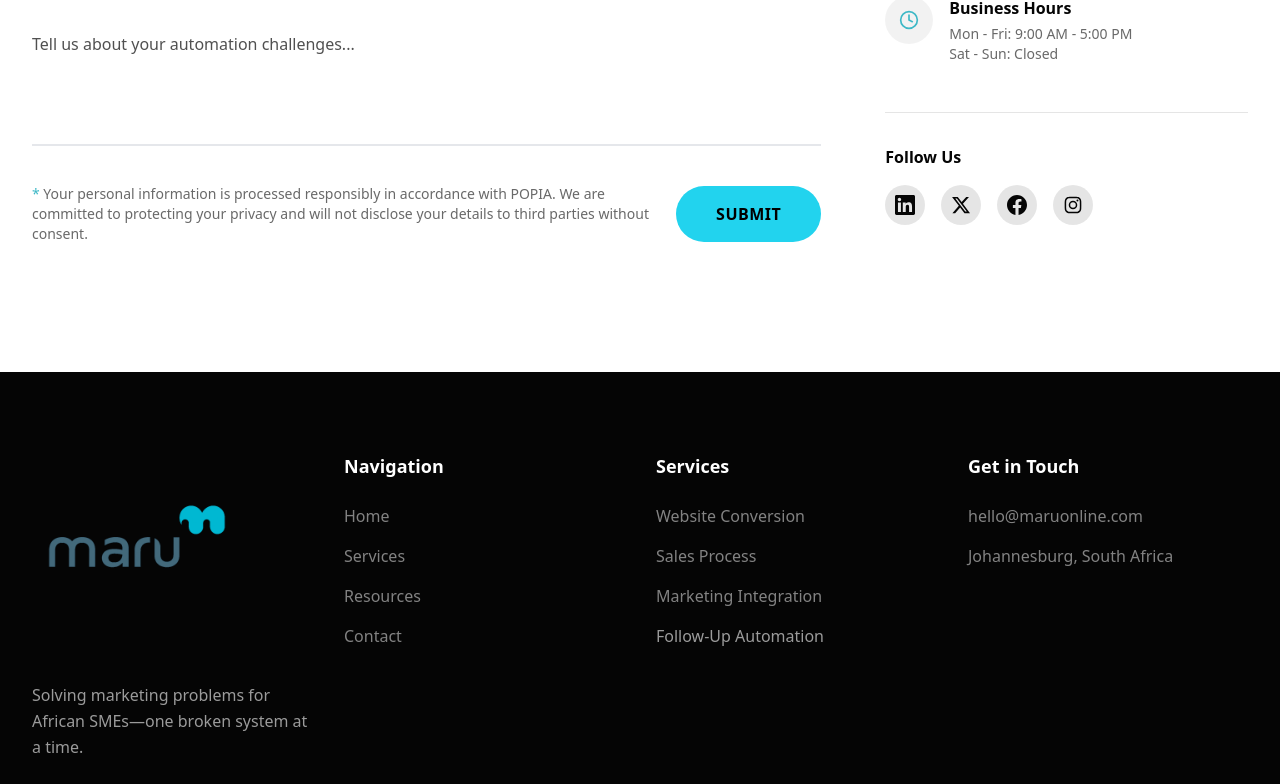
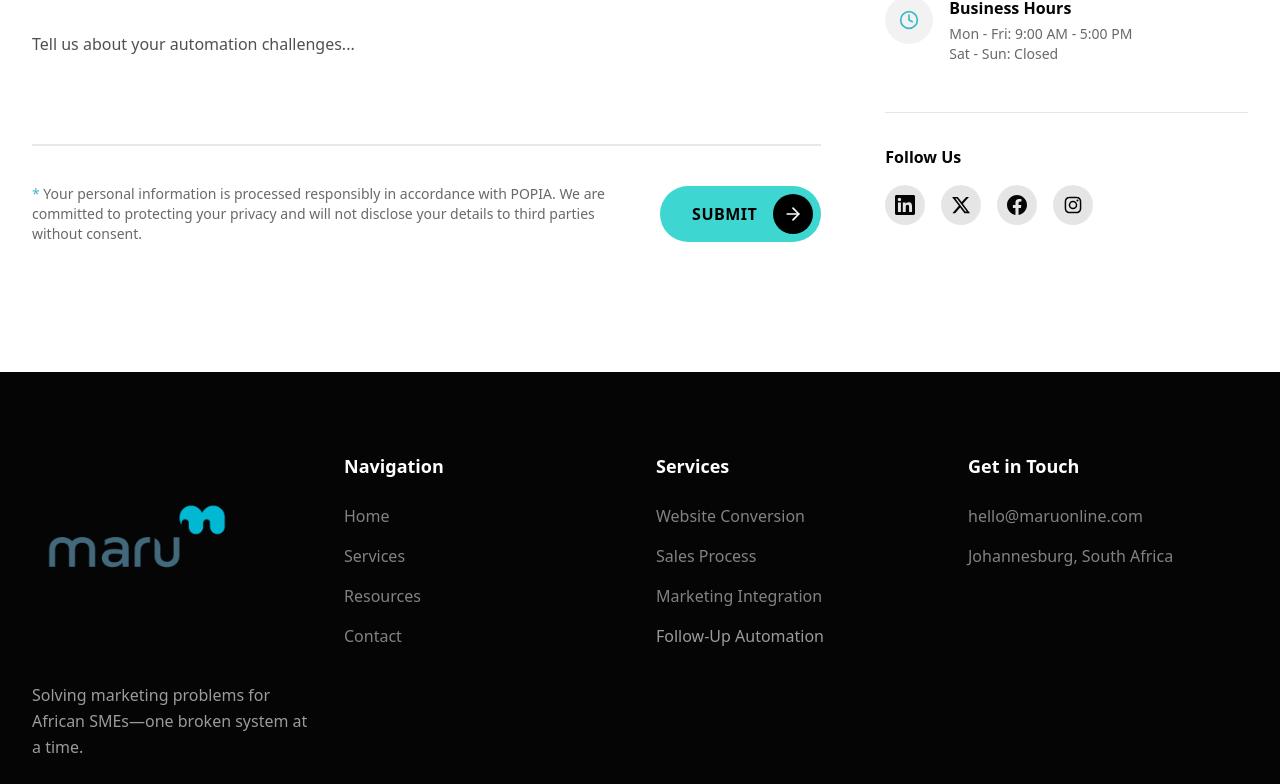
Before and after one commit to jimmy-motsei/maru-website, a Next.js app: page /contact in a window 1280 px wide. Shown: the part 936-1720 px from the top of the page. Built offline with nearby package versions, Linux system fonts and the light colour scheme; no server answers; the database is empty.

Commit message:
style: reintroduce Maru styling (arrow CTA, typography, #3DD6D0)

```diff
--- a/app/globals.css
+++ b/app/globals.css
@@ -2,7 +2,7 @@
 
 @theme {
   --font-sans: var(--font-inter), system-ui, sans-serif;
-  --color-cyan-primary: #22d3ee;
+  --color-cyan-primary: #3DD6D0;
   --color-cyan-hover: #1cb8cc;
   --color-accent: #3db8c6;
   --color-dark: #050505;
--- a/components/broken-playbook/BrokenPlaybookHero.tsx
+++ b/components/broken-playbook/BrokenPlaybookHero.tsx
@@ -2,6 +2,7 @@
 
 import { motion } from "framer-motion";
 import { AtmosphericBackground } from "@/components/ui/AtmosphericBackground";
+import { CTAPrimary } from "@/components/ui/CTAPrimary";
 
 export function BrokenPlaybookHero() {
   const scrollToSection = (id: string) => {
@@ -19,9 +20,9 @@ export function BrokenPlaybookHero() {
           transition={{ duration: 0.6 }}
           className="max-w-5xl mx-auto text-center"
         >
-          <h1 className="text-4xl md:text-5xl lg:text-6xl font-medium text-white mb-6 leading-tight">
-            Most SME Marketing Fails for One Reason:{" "}
-            <span className="text-[var(--color-cyan-primary)] font-semibold">
+          <h1 className="text-4xl md:text-5xl lg:text-6xl text-white mb-6 leading-tight">
+            <span className="font-light text-zinc-400 block mb-2 sm:mb-0 sm:inline">Most SME Marketing Fails for One Reason:</span>{" "}
+            <span className="font-bold text-white">
               The Wrong Playbook
             </span>
           </h1>
@@ -33,12 +34,12 @@ export function BrokenPlaybookHero() {
           </p>
 
           <div className="flex flex-col sm:flex-row gap-4 justify-center items-center">
-            <button
+            <CTAPrimary
               onClick={() => scrollToSection("diagnostics")}
-              className="inline-flex items-center justify-center px-8 py-4 bg-[var(--color-cyan-primary)] text-black font-bold uppercase text-sm rounded-full hover:bg-[#35C4BE] transition-all duration-300 shadow-[0_0_30px_rgba(34,211,238,0.3)] hover:shadow-[0_0_40px_rgba(34,211,238,0.5)] hover:-translate-y-1"
+              className="w-full sm:w-auto"
             >
               Find Where It's Breaking
-            </button>
+            </CTAPrimary>
 
             <button
               onClick={() => scrollToSection("why-it-matters")}
--- a/components/ui/Button.tsx
+++ b/components/ui/Button.tsx
@@ -12,7 +12,7 @@ export function Button({ className, variant = "primary", href, children, ...prop
   const baseStyles = "group inline-flex items-center justify-center rounded-full text-xs sm:text-sm font-bold uppercase tracking-[1px] transition-all duration-300 ease-in-out whitespace-nowrap";
 
   const variants = {
-    primary: "bg-[#22d3ee] text-black h-[52px] sm:h-[56px] px-8 hover:bg-[#06b6d4] hover:shadow-[0_6px_20px_rgba(34,211,238,0.5)] hover:-translate-y-0.5",
+    primary: "bg-[#3DD6D0] text-black h-[52px] sm:h-[56px] px-8 hover:bg-[#35C4BE] hover:shadow-[0_6px_20px_rgba(61,214,208,0.5)] hover:-translate-y-0.5",
     outline: "border border-white/20 text-white h-[52px] sm:h-[56px] px-8 hover:bg-white/10",
     icon: "p-0 h-10 w-10 lg:h-[70px] lg:w-[70px] justify-center",
   };
--- a/components/ui/CTAPrimary.tsx
+++ b/components/ui/CTAPrimary.tsx
@@ -1,6 +1,7 @@
 import React from 'react';
 import { cn } from '@/lib/utils';
 import Link from 'next/link';
+import { ArrowRight } from 'lucide-react';
 
 interface CTAPrimaryProps {
   children: React.ReactNode;
@@ -26,22 +27,29 @@ export const CTAPrimary: React.FC<CTAPrimaryProps> = ({
   rel
 }) => {
   const baseStyles = cn(
-    "inline-flex items-center justify-center",
-    "bg-[#22d3ee] text-black",
+    "group relative inline-flex items-center justify-between",
+    "bg-[#3DD6D0] text-black",
     "font-bold uppercase text-xs sm:text-sm md:text-base tracking-[0.5px]",
-    "px-6 sm:px-8 md:px-10 py-3 sm:py-4 rounded-full",
+    "pl-6 sm:pl-8 pr-2 py-2 rounded-full",
     "min-h-[52px] sm:min-h-[56px]",
-    "whitespace-nowrap",
+    "whitespace-nowrap cursor-pointer",
     "transition-all duration-300 ease-in-out",
-    "hover:bg-[#06b6d4] hover:translate-y-[-2px] hover:shadow-[0_6px_20px_rgba(34,211,238,0.5)]",
-    "active:translate-y-0 active:shadow-[0_2px_8px_rgba(34,211,238,0.3)]",
-    "focus-visible:outline focus-visible:outline-3 focus-visible:outline-[#22d3ee] focus-visible:outline-offset-3",
+    "hover:bg-[#35C4BE] hover:translate-y-[-2px] hover:shadow-[0_6px_20px_rgba(61,214,208,0.5)]",
+    "active:translate-y-0 active:shadow-[0_2px_8px_rgba(61,214,208,0.3)]",
+    "focus-visible:outline focus-visible:outline-3 focus-visible:outline-[#3DD6D0] focus-visible:outline-offset-3",
     "disabled:opacity-50 disabled:cursor-not-allowed disabled:translate-y-0",
     "w-full sm:w-auto",
     className
   );
 
-  const content = <span className="text-center">{children}</span>;
+  const content = (
+    <>
+      <span className="flex-1 text-center mr-4">{children}</span>
+      <span className="flex h-9 w-9 sm:h-10 sm:w-10 items-center justify-center rounded-full bg-black text-white transition-transform duration-300 group-hover:scale-110">
+        <ArrowRight className="h-4 w-4 sm:h-5 sm:w-5" />
+      </span>
+    </>
+  );
 
   if (href && !disabled) {
     // Check if external link (starts with http:// or https://)
```
